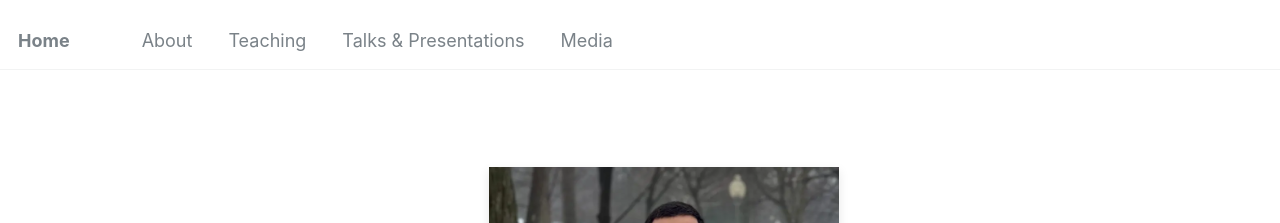
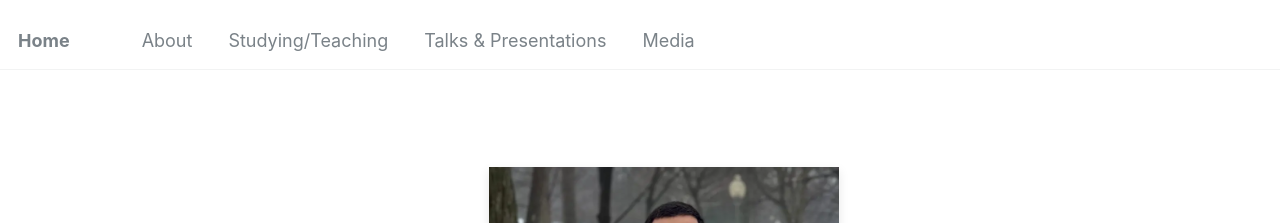
Before and after one commit to Mohsnmonji/mohsnmonji.github.io, a Jekyll site: the page built from _pages/front.md, in a window 1280 px wide. Shown: the top 223 px of the page. Built offline with Jekyll 4.4.1, drawn with Linux system fonts in a browser that asks for light colours.

Commit message:
Update navigation.yml

```diff
--- a/_data/navigation.yml
+++ b/_data/navigation.yml
@@ -7,7 +7,7 @@
 main:
   - title: "About"
     url: /about-me/
-  - title: "Teaching"
+  - title: "Studying/Teaching"
     url: /teaching/
   - title: "Talks & Presentations"
     url: /talks/
```
